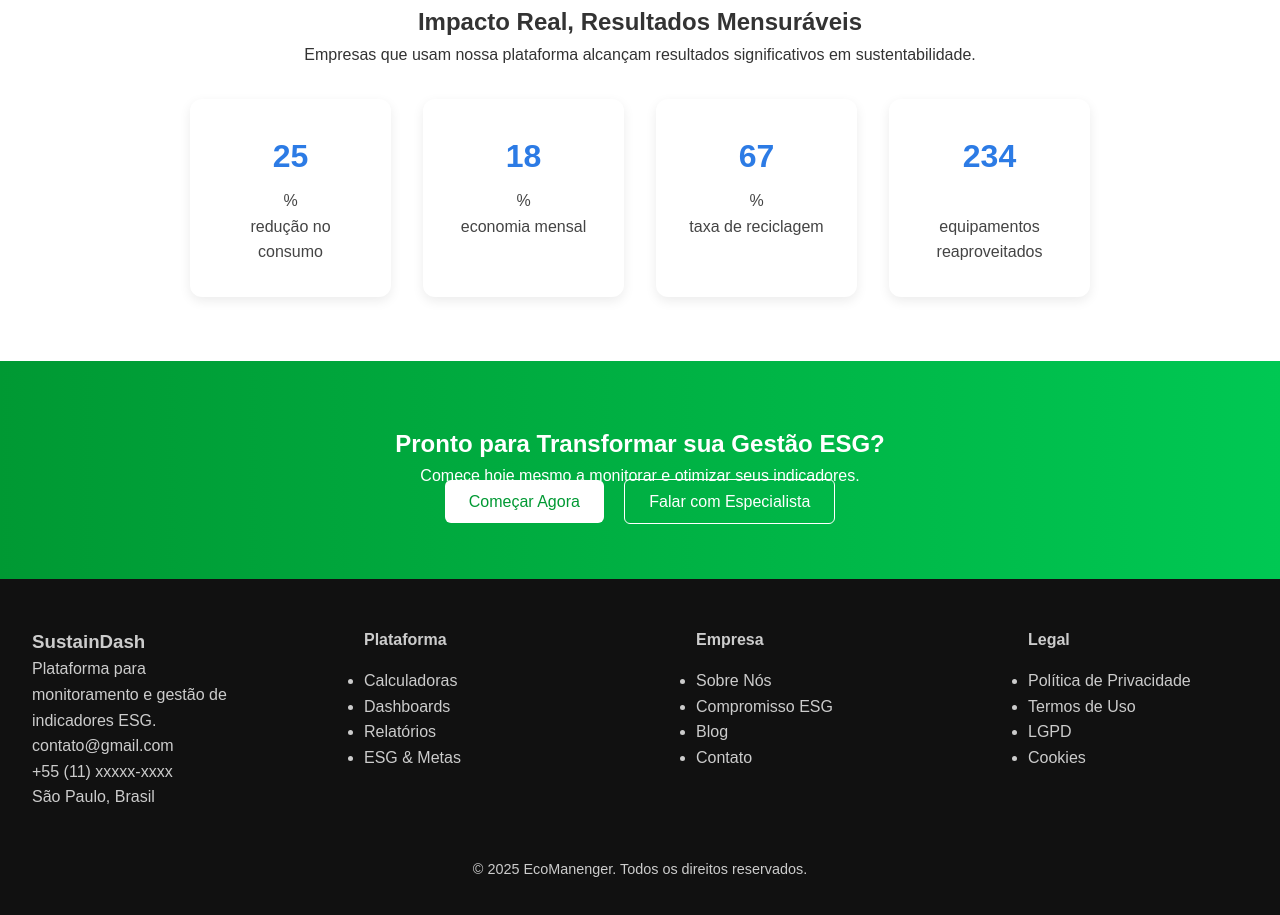
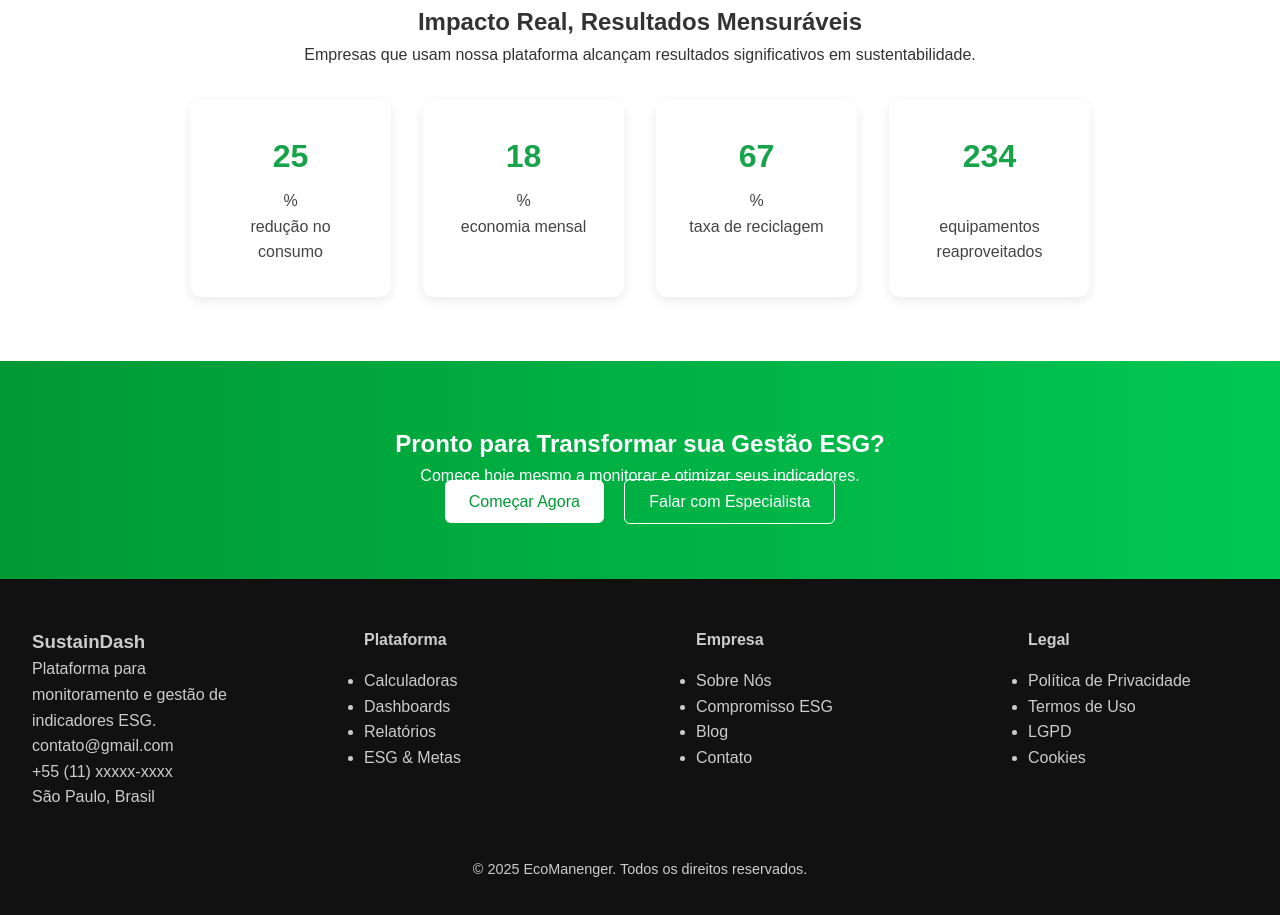
Before and after one commit to victorgute/TCC_Start-Tech-2025, a plain HTML site: page index.html in a window 1280 px wide. Shown: the part 1711-2626 px from the top of the page. Drawn offline with nearby package versions, Linux system fonts and the light colour scheme.

Commit message:
arrumando o contador da home

```diff
--- a/css/style.css
+++ b/css/style.css
@@ -381,7 +381,7 @@ body {
 .stat strong {
   display: block;
   font-size: 2rem;
-  color: #2c7be5;
+  color: #16a34a;
   margin-bottom: .35rem;
 }
 
```
